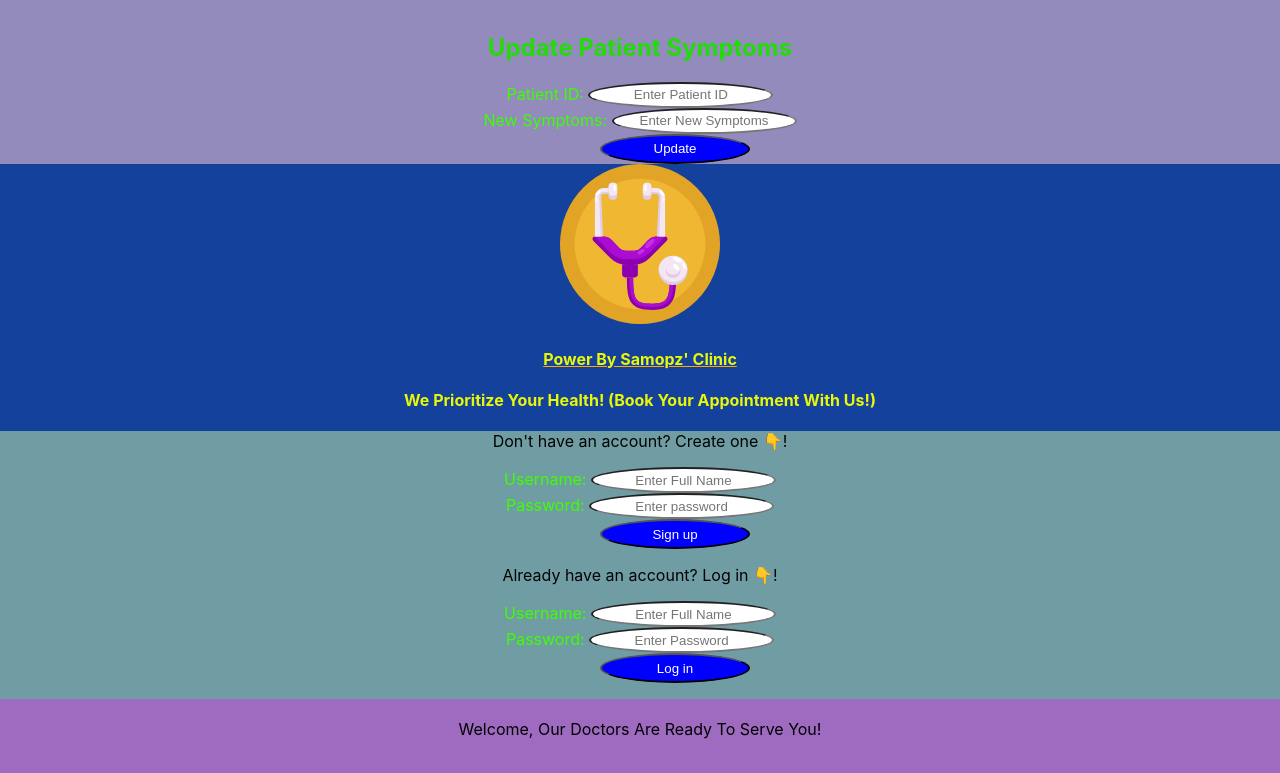
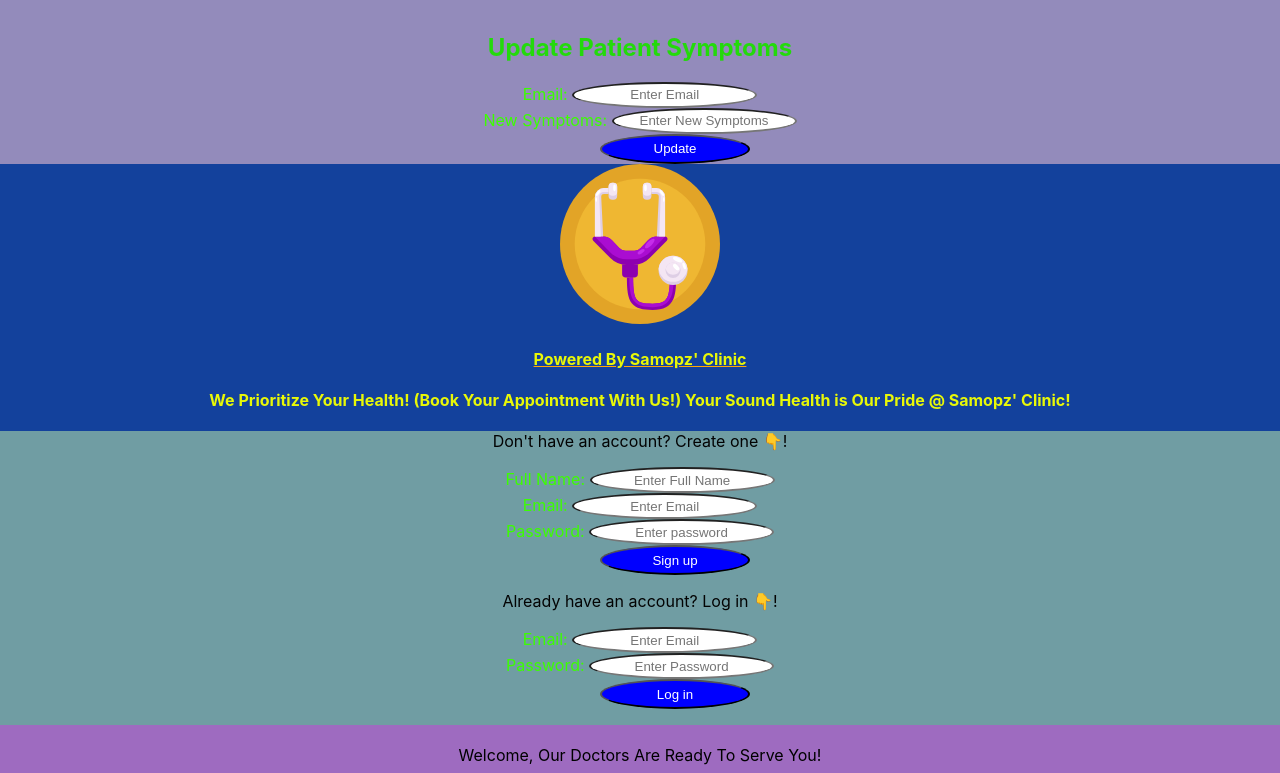
Before and after one commit to Samopz-Org/SamedQueue_frontend, a React (Create React App) app: page /update-patient in a window 1280 px wide. Shown: the top 773 px of the page. Built offline with nearby package versions, Linux system fonts and the light colour scheme.

Commit message:
Refactor authentication components; change username to email in login and signup forms; add email input for patient registration and update; enhance user feedback messages

```diff
--- a/src/App.js
+++ b/src/App.js
@@ -43,11 +43,12 @@ function App() {
             target="_blank"
             rel="noopener noreferrer"
           >
-            <h4 className="animated-text">Power By Samopz' Clinic</h4>
+            <h4 className="animated-text">Powered By Samopz' Clinic</h4>
           </a>
           <div>
             <h4 className="animated-text">
               We Prioritize Your Health! (Book Your Appointment With Us!)
+              Your Sound Health is Our Pride @ Samopz' Clinic!
             </h4>
             <div className="container">
               <div className="auth">
@@ -92,7 +93,7 @@ function App() {
             target="_blank"
             rel="noopener noreferrer"
           >
-            Power By Samopz
+            Powered By Samopz
           </a>
         </header>
       </div>
--- a/src/components/auth.js/login.js
+++ b/src/components/auth.js/login.js
@@ -3,7 +3,7 @@ import axios from "axios";
 import { useNavigate } from "react-router-dom";
 
 const Login = ({ setAuthenticated }) => {
-  const [username, setUsername] = useState("");
+  const [email, setEmail] = useState("");
   const [password, setPassword] = useState("");
   const [error, setError] = useState("");
   const navigate = useNavigate();
@@ -16,7 +16,7 @@ const Login = ({ setAuthenticated }) => {
         "https://samedqueue.onrender.com/api/users/login",
 
         {
-          username,
+          email,
           password,
         }
       );
@@ -42,14 +42,14 @@ const Login = ({ setAuthenticated }) => {
       <p>Already have an account? Log in 👇!</p>
       <form onSubmit={handleLogin}>
         <div>
-          <label for="username">Username: </label>
+          <label for="email">Email: </label>
           <input
             type="text"
-            placeholder="Enter Full Name"
-            id="username"
-            name="username"
-            value={username}
-            onChange={(e) => setUsername(e.target.value)}
+            placeholder="Enter Email"
+            id="email"
+            name="email"
+            value={email}
+            onChange={(e) => setEmail(e.target.value)}
           />
         </div>
         <div>
--- a/src/components/auth.js/signup.js
+++ b/src/components/auth.js/signup.js
@@ -3,7 +3,10 @@ import axios from "axios";
 
 const Signup = () => {
   const [username, setUsername] = useState("");
+  const [email, setEmail] = useState("");
   const [password, setPassword] = useState("");
+  const [message, setMessage] = useState("");
+
   const [error, setError] = useState("");
 
   const handleRegister = async (e) => {
@@ -14,10 +17,11 @@ const Signup = () => {
         "https://samedqueue.onrender.com/api/users/signup",
         {
           username,
+          email,
           password,
         }
       );
-      console.log("Registration successful:", response.data);
+      setMessage("Registration successful. Go Ahead to 'Log in' with Your Newly 'Created Account Details'!", response);
     } catch (error) {
       console.error("Error registering user:", error.response.data);
       setError(error.response.data.message || "Registration failed");
@@ -29,7 +33,7 @@ const Signup = () => {
       <p>Don't have an account? Create one 👇!</p>
       <form onSubmit={handleRegister}>
         <div>
-          <label for="username">Username: </label>
+          <label for="username">Full Name: </label>
           <input
             type="text"
             placeholder="Enter Full Name"
@@ -37,6 +41,17 @@ const Signup = () => {
             name="username"
             value={username}
             onChange={(e) => setUsername(e.target.value)}
+          />
+        </div>
+        <div>
+          <label for="Email">Email: </label>
+          <input
+            type="text"
+            placeholder="Enter Email"
+            id="email"
+            name="email"
+            value={email}
+            onChange={(e) => setEmail(e.target.value)}
           />
         </div>
         <div>
@@ -52,6 +67,7 @@ const Signup = () => {
         </div>
         <button type="submit">Sign up</button>
       </form>
+      {message && <p>{message}</p>}
       {error && <p style={{ color: "red" }}>{error}</p>}
     </div>
   );
--- a/src/components/registerPatients.js
+++ b/src/components/registerPatients.js
@@ -3,6 +3,7 @@ import axios from "axios";
 
 const RegisterPatient = () => {
   const [name, setName] = useState("");
+  const [email, setEmail] = useState("");
   const [symptoms, setSymptoms] = useState("");
   const [age, setAge] = useState("");
   const [message, setMessage] = useState("");
@@ -15,6 +16,7 @@ const RegisterPatient = () => {
         "https://samedqueue.onrender.com/register",
         {
           name,
+          email,
           symptoms,
           age,
         }
@@ -40,6 +42,16 @@ const RegisterPatient = () => {
             placeholder="Enter Full Name"
             value={name}
             onChange={(e) => setName(e.target.value)}
+            required
+          />
+        </div>
+        <div>
+          <label>Email: </label>
+          <input
+            type="text"
+            placeholder="Enter Email"
+            value={email}
+            onChange={(e) => setEmail(e.target.value)}
             required
           />
         </div>
--- a/src/components/updatePatients.js
+++ b/src/components/updatePatients.js
@@ -2,7 +2,7 @@ import React, { useState } from "react";
 import axios from "axios";
 
 const UpdatePatient = () => {
-  const [patientId, setPatientId] = useState("");
+  const [email, setEmail] = useState("");
   const [symptoms, setSymptoms] = useState("");
   const [message, setMessage] = useState("");
 
@@ -10,8 +10,8 @@ const UpdatePatient = () => {
     e.preventDefault();
     try {
       const response = await axios.put(
-        // `http://localhost:3001/update-symptoms/${patientId}`,
-        `https://samedqueue.onrender.com/update-symptoms/${patientId}`,
+        // `http://localhost:3001/update-symptoms/${email}`,
+        `https://samedqueue.onrender.com/update-symptoms/${email}`,
         { symptoms }
       );
       setMessage(response.data);
@@ -25,12 +25,12 @@ const UpdatePatient = () => {
       <h2>Update Patient Symptoms</h2>
       <form onSubmit={handleSubmit}>
         <div>
-          <label>Patient ID: </label>
+          <label>Email: </label>
           <input
             type="text"
-            placeholder="Enter Patient ID"
-            value={patientId}
-            onChange={(e) => setPatientId(e.target.value)}
+            placeholder="Enter Email"
+            value={email}
+            onChange={(e) => setEmail(e.target.value)}
             required
           />
         </div>
```
